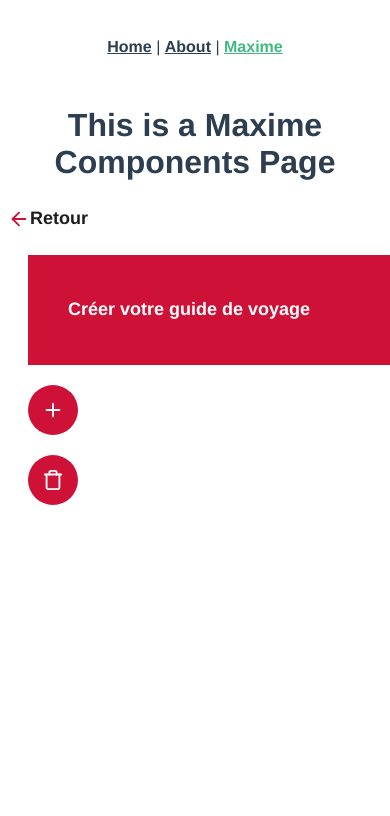
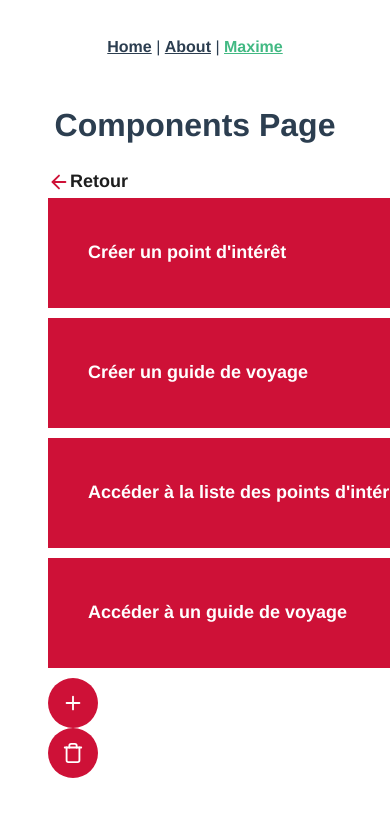
Before and after one commit to MaximHivin/Apotheose-Ojapon, a Vue app: page /componentsMaxime in a window 390 px wide. Shown: the top 816 px of the page. Built offline with nearby package versions, Linux system fonts and the light colour scheme.

Commit message:
update components and add mobile media queries

```diff
--- a/src/components/CTA/CreationGuide.vue
+++ b/src/components/CTA/CreationGuide.vue
@@ -1,13 +1,16 @@
 <template>
   <div class="link-to">
-      <a href="x" class="create-link">Créer votre guide de voyage</a>
+      <a href="x" class="create-link">{{ linkContent }}</a>
       <img alt="arrow right" src="@/assets/arrow-right.svg">
   </div>
 </template>
 
 <script>
 export default {
-    name: 'CreationGuide'
+    name: 'CreationGuide',
+    props: {
+        linkContent: String
+    }
 
 }
 </script>
@@ -15,20 +18,16 @@ export default {
 <style scoped>
 
     .link-to {
-
-        /* A supprimer après validation */
-        margin: 20px;
-        /* *********************************** */
         position: relative;
         display: flex;
         align-items: center;
         text-align: left;
+        margin-bottom: 10px;
         padding-left: 40px;
         width: 812px;
         height: 110px;
         background-color: #CE1137;
-        font-weight: bold;
-        font-size: 18px;
+
 
     }
 
@@ -42,6 +41,29 @@ export default {
     .create-link {
         text-decoration: none;
         color: #fff;
+        font-weight: bold;
+        font-size: 18px;
+    }
+
+    @media screen and (max-width: 375px) {
+
+        .link-to {
+            width: 302px;
+            height: 49px;
+            margin: 5px auto;
+            padding-left: 16px;
+
+        }
+
+        img {
+            display: none;
+        }
+
+        .create-link {
+            font-size: 14px;
+
+        }
+
     }
 
 </style>
--- a/src/views/ComponentsMaxime.vue
+++ b/src/views/ComponentsMaxime.vue
@@ -1,8 +1,11 @@
 <template>
   <div>
-    <h1>This is a Maxime Components Page</h1>
+    <h1>Components Page</h1>
     <Retour />
-    <CreationGuide />
+    <CreationGuide linkContent="Créer un point d'intérêt" />
+    <CreationGuide linkContent="Créer un guide de voyage" />
+    <CreationGuide linkContent="Accéder à la liste des points d'intérêts" />
+    <CreationGuide linkContent="Accéder à un guide de voyage" />
     <Ajouter />
     <Supprimer />
   </div>
@@ -31,6 +34,9 @@ export default {
 
 <style scoped>
 
+div {
+  margin: 0 20px;
+}
 
 
 </style>
```
